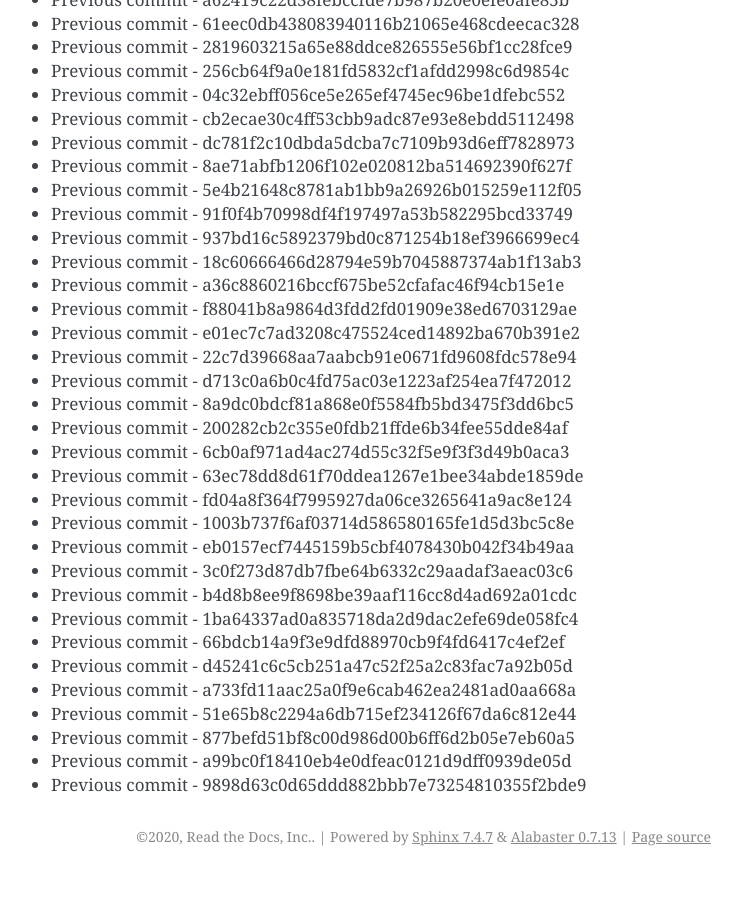
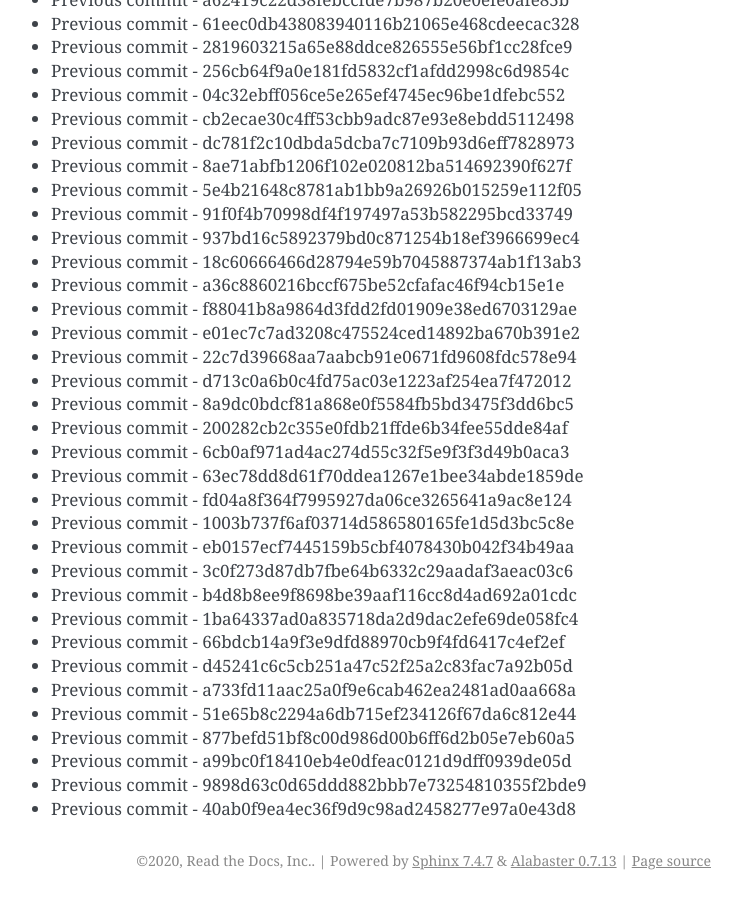
Before and after one commit to readthedocs/rtd-git-stresstest, a Sphinx documentation site: the page built from docs/updates.rst, in a window 1280 px wide and 900 px high, scrolled down 100555 px. Shown: the whole window, without its empty margins (399-1141 px from the left). Built offline with Sphinx 7.4.7, drawn with Linux system fonts in a browser that asks for light colours; before the commit the page ends 101431 px from its top, so only the background shows below that.

Commit message:
Generating commit from previous: 40ab0f9ea4ec36f9d9c98ad2458277e97a0e43d8

```diff
--- a/docs/updates.rst
+++ b/docs/updates.rst
@@ -4257,3 +4257,4 @@ It can be tested for any performance characteristics.
 * Previous commit - 877befd51bf8c00d986d00b6ff6d2b05e7eb60a5
 * Previous commit - a99bc0f18410eb4e0dfeac0121d9dff0939de05d
 * Previous commit - 9898d63c0d65ddd882bbb7e73254810355f2bde9
+* Previous commit - 40ab0f9ea4ec36f9d9c98ad2458277e97a0e43d8
```
